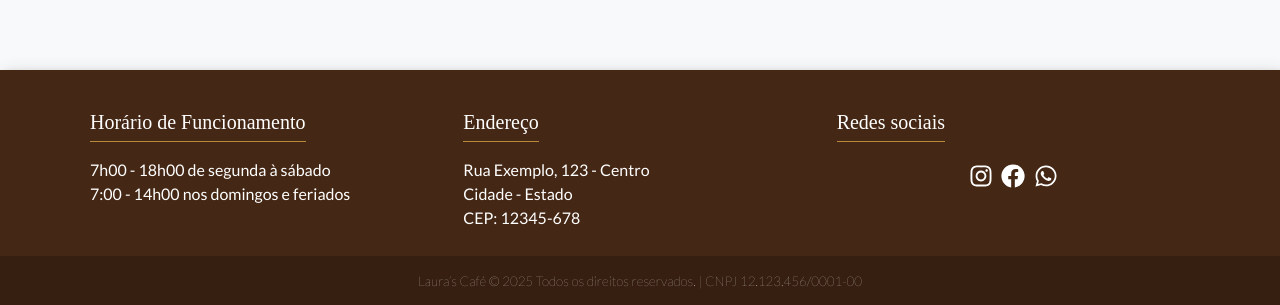
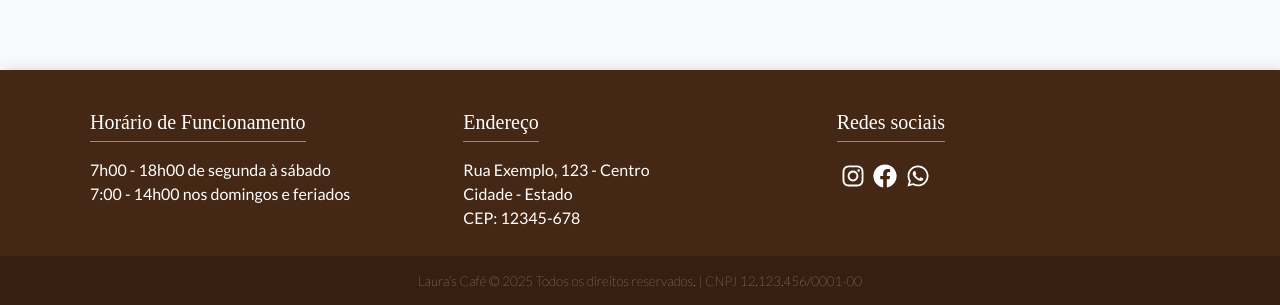
Before and after one commit to LucasLeme04/laura-cafe, a React (Vite) app in the folder lauras-cafe/: page / in a window 1280 px wide. Shown: the part 843-1148 px from the top of the page. Built offline with nearby package versions, Linux system fonts and the light colour scheme.

Commit message:
Alterando alinhamento do footer

```diff
--- a/lauras-cafe/src/components/Footer.tsx
+++ b/lauras-cafe/src/components/Footer.tsx
@@ -14,11 +14,10 @@ function Footer() {
 
      return (
       <footer>
-        <Container>
+        <Container id ="footer">
           {/* Horário de Funcionamento */}
-          <section>
             <Row className="footer-container">
-              <Col lg={4} md={6} className="footer-item">
+              <Col xs={6} md={4} className="footer-item">
                 <h5 className="playfair-display-regular">Horário de Funcionamento</h5>
                 <p className="lato-regular">
                   7h00 - 18h00 de segunda à sábado
@@ -27,7 +26,7 @@ function Footer() {
                 </p>
               </Col>
              {/* Endereço */}
-             <Col lg={4} md={6} className="footer-item">
+             <Col xs={6} md={4} className="footer-item">
                <h5 className="playfair-display-regular">Endereço</h5>
                <p className="lato-regular">
                  Rua Exemplo, 123 - Centro
@@ -39,9 +38,9 @@ function Footer() {
              </Col>
 
              {/* Redes Sociais */}
-                <Col lg={2} md={6} className="footer-item">
+                <Col xs={3} md={2} className="footer-item">
                   <h5 className="playfair-display-regular">Redes sociais</h5>
-                  <ul className="list-unstyled d-flex justify-content-center">
+                  <ul className="list-unstyled d-flex">
                      {[FaInstagram, FaFacebook, FaWhatsapp].map(
                         (Icon, i) => (
                             <Button
@@ -58,7 +57,6 @@ function Footer() {
                 </Col>
 
             </Row>
-          </section>
         </Container>
 
         {/* Copyright */}
```
